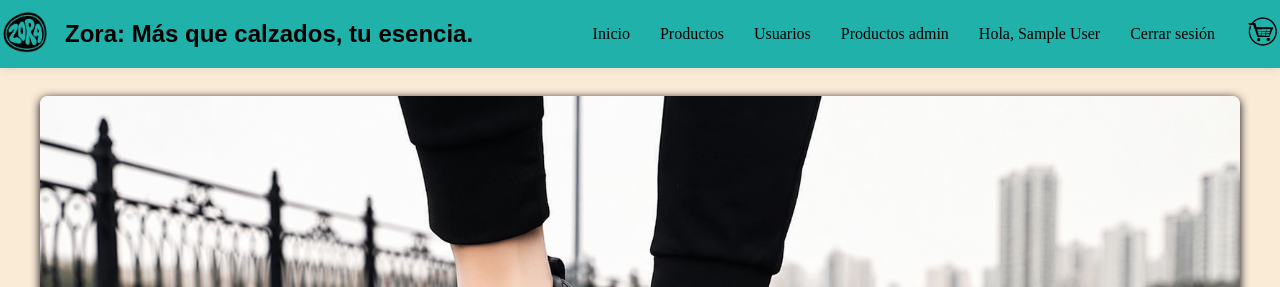
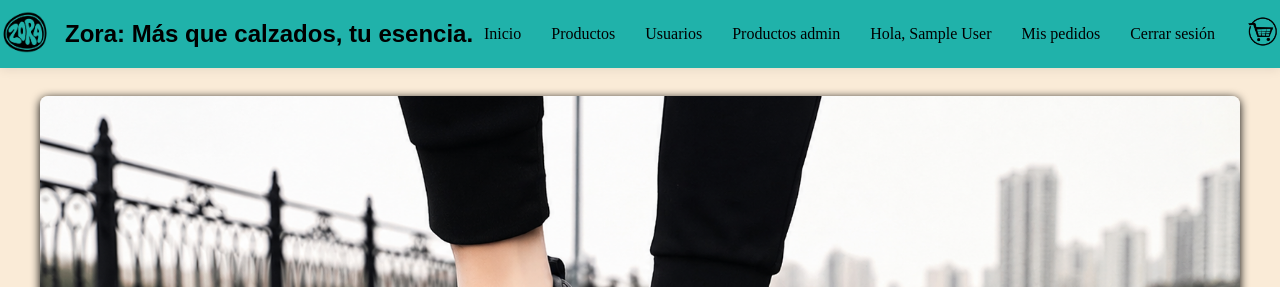
Before and after one commit to luisfernandez2009/ProyectoFinal-Zora, a PHP site: page /index.php in a window 1280 px wide. Shown: the top 287 px of the page. Run offline with PHP 8.4, Linux system fonts and the light colour scheme; the visitor is signed in with stand-in values (Sample User, id 1); data comes from the database, SQL or seed files in the repository.

Commit message:
Añadir enlace al historial de pedidos

```diff
--- a/views/assets/header.php
+++ b/views/assets/header.php
@@ -25,6 +25,7 @@ $nombreUsuario = $_SESSION['usuario_nombre'] ?? null;
         <?php if (($_SESSION['usuario_rol'] ?? '') === 'admin'): ?><a href="index.php?pagina=admin-usuarios">Usuarios</a><a href="index.php?pagina=admin-productos">Productos admin</a><?php endif; ?>
         <?php if ($nombreUsuario): ?>
             <span>Hola, <?= htmlspecialchars($nombreUsuario, ENT_QUOTES, 'UTF-8') ?></span>
+            <a href="index.php?pagina=mis-pedidos">Mis pedidos</a>
             <a href="index.php?pagina=logout">Cerrar sesión</a>
         <?php else: ?>
             <a href="index.php?pagina=registro">Registro</a>
```
